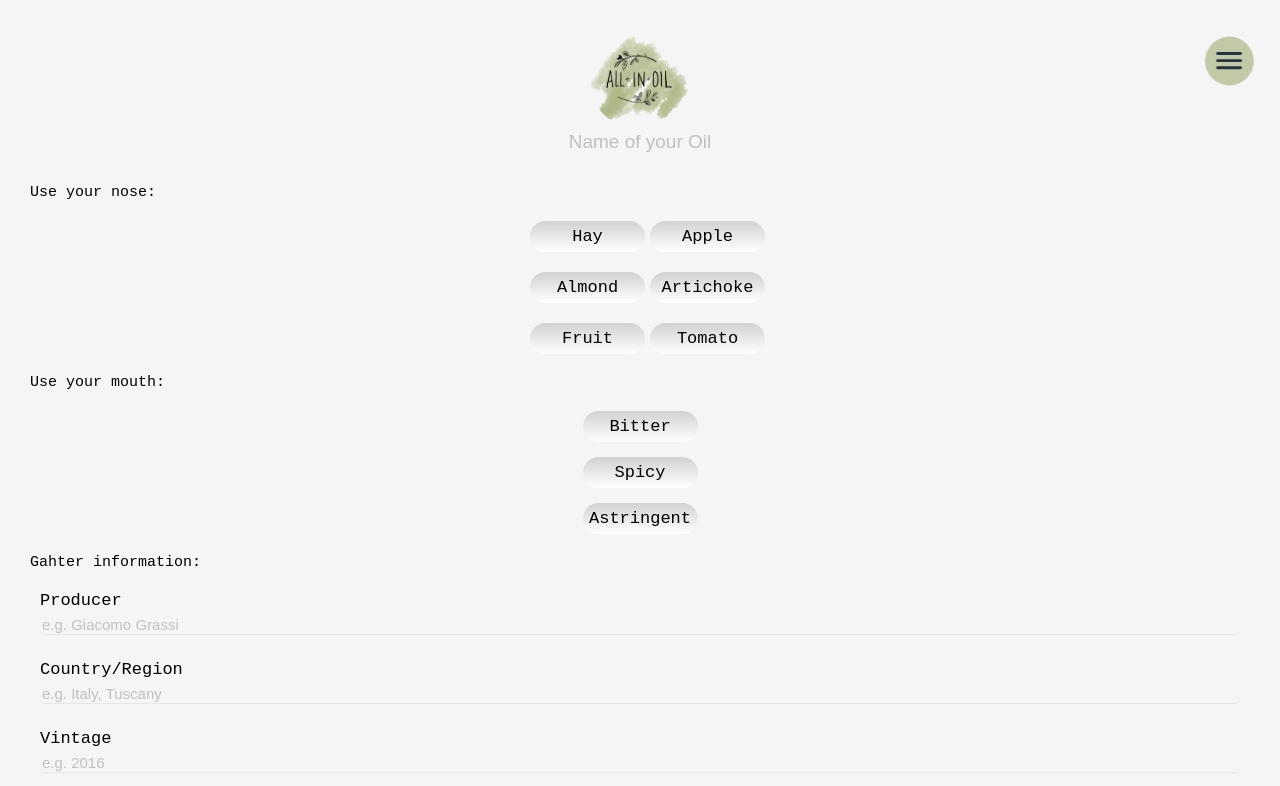
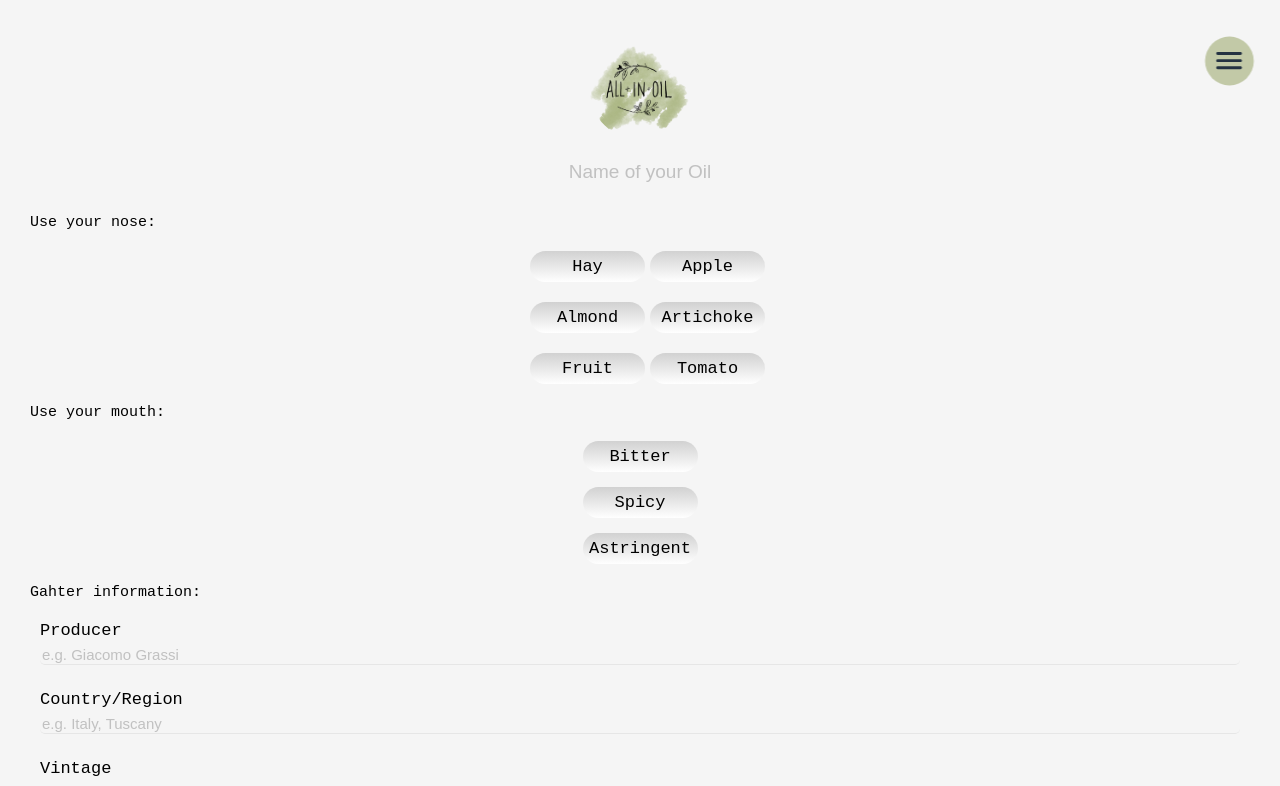
Before and after one commit to bartolivana/all_in_oil, a React (Create React App) app: page /create in a window 1280 px wide. Shown: the top 786 px of the page. Built offline with nearby package versions, Linux system fonts and the light colour scheme.

Commit message:
Add redirect

```diff
--- a/src/AddPhoto.js
+++ b/src/AddPhoto.js
@@ -4,6 +4,7 @@ import axios from 'axios'
 import BtnCam from './img/BtnCamera.svg'
 import BgLogo from './img/AllInOilLogo.png'
 import { Link } from 'react-router-dom'
+import { Redirect } from 'react-router-dom'
 
 const CLOUDNAME = process.env.REACT_APP_CLOUDINARY_CLOUDNAME
 const PRESET = process.env.REACT_APP_CLOUDINARY_PRESET
@@ -25,12 +26,12 @@ export default function AddPhoto({ image, setImage }) {
         }
       })
       .then(onImageSave)
+      //.then((window.history.pushState = '/create'))
       .catch(err => console.error(err))
   }
 
   function onImageSave(response) {
     setImage(response.data.url)
-    window.location.pathname = '/create'
   }
 
   function handleClick() {
@@ -62,6 +63,7 @@ export default function AddPhoto({ image, setImage }) {
           </button>
         </>
       )}
+      {image ? <Redirect to="create"></Redirect> : ''}
     </Grid>
   )
 }
--- a/src/EvaluationInput.js
+++ b/src/EvaluationInput.js
@@ -32,7 +32,7 @@ export default function EvaluationInput({ onSubmit, image }) {
             borderRadius: '100px',
             marginBottom: '40px',
             border: '1px',
-            margin: 'auto'
+            margin: '10px auto'
           }}
         />
         <SimpleInput
@@ -142,10 +142,11 @@ const FormWrapper = styled.form`
 `
 const SimpleInput = styled.input`
   border: none;
+
   font-size: 19px;
   text-align: center;
   opacity: 0.4;
-  margin: 0 auto 20px auto;
+  margin: 10px auto 20px auto;
   background: #f5f5f5;
 `
 const Title = styled.p`
```
